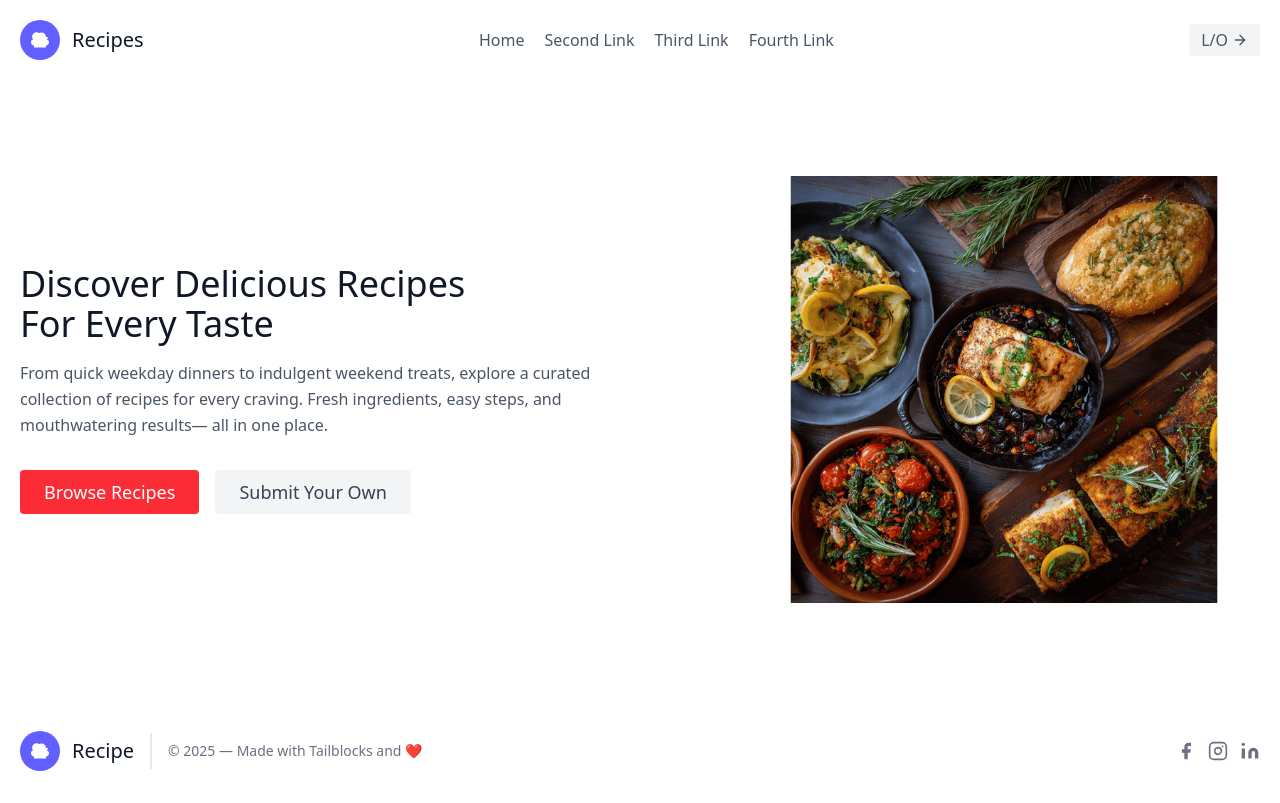
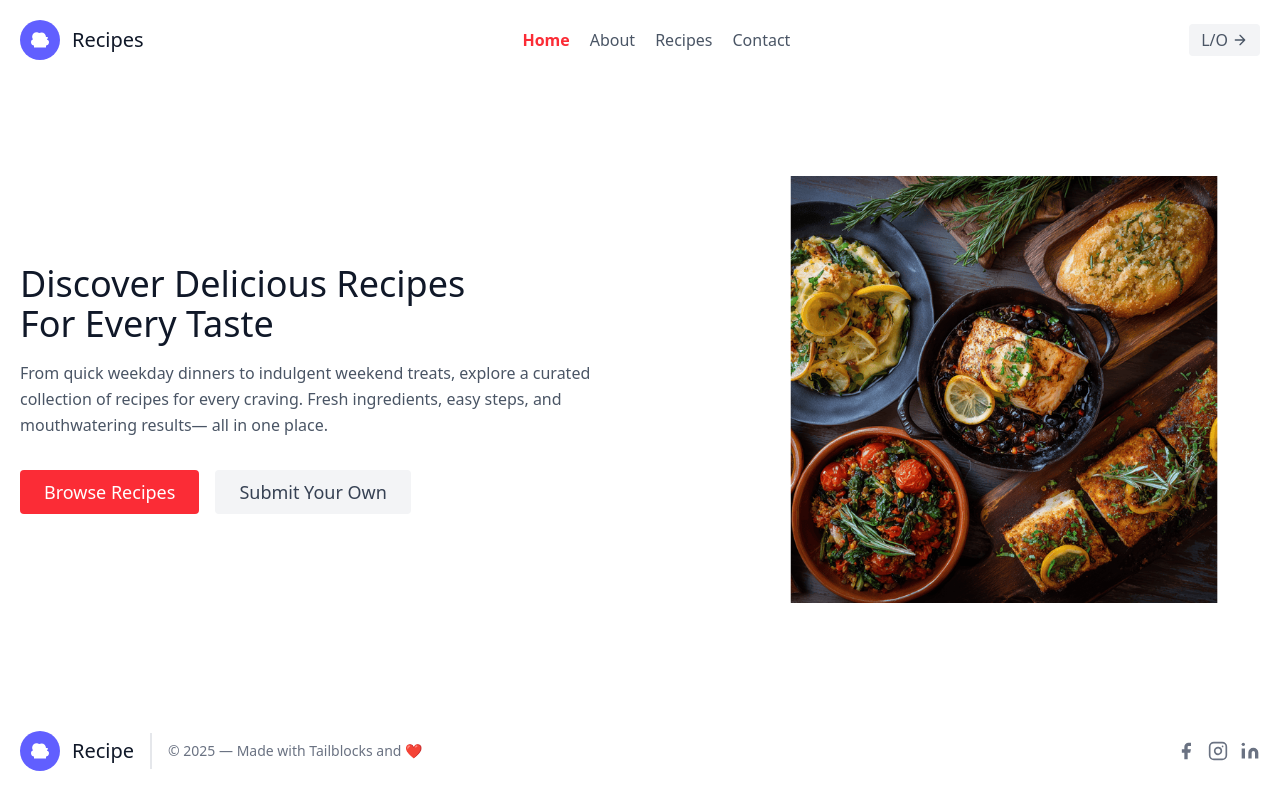
Before and after one commit to Aashirwad10/Recipe-api, a React (Vite) app in the folder frontend/: page / in a window 1280 px wide. Built offline with nearby package versions, Linux system fonts and the light colour scheme.

Commit message:
React router dom >  Adding home router

```diff
--- a/frontend/package.json
+++ b/frontend/package.json
@@ -13,6 +13,7 @@
     "@tailwindcss/vite": "^4.1.8",
     "react": "^19.1.0",
     "react-dom": "^19.1.0",
+    "react-router-dom": "^7.6.2",
     "tailwindcss": "^4.1.8"
   },
   "devDependencies": {
--- a/frontend/src/App.jsx
+++ b/frontend/src/App.jsx
@@ -1,8 +1,16 @@
 import React from 'react';
+import { BrowserRouter as Router, Routes, Route } from 'react-router-dom';
 import Home from './pages/Home';
 
 function App() {
-  return <Home />;
+  return (
+    <Router>
+      <Routes>
+        <Route path="/" element={<Home />} />
+        {/* Add more routes here */}
+      </Routes>
+    </Router>
+  );
 }
 
 export default App;
--- a/frontend/src/components/Header.jsx
+++ b/frontend/src/components/Header.jsx
@@ -1,10 +1,15 @@
 import React from 'react';
+import { Link, useLocation } from 'react-router-dom';
 
 function Header() {
+  const location = useLocation();
+
+  const isActive = (path) => location.pathname === path;
+
   return (
     <header className="text-gray-600 body-font">
       <div className="container mx-auto flex flex-wrap p-5 flex-col md:flex-row items-center">
-        <a className="flex title-font font-medium items-center text-gray-900 mb-4 md:mb-0" href="#">
+        <Link to="/" className="flex title-font font-medium items-center text-gray-900 mb-4 md:mb-0">
           <svg
             viewBox="0 0 64 64"
             className="w-10 h-10 text-white p-2 bg-indigo-500 rounded-full"
@@ -13,13 +18,35 @@ function Header() {
             <path d="M48 24c0-6.6-5.4-12-12-12-2.2 0-4.3.6-6 1.6C27.3 11.6 25.2 11 23 11c-6.6 0-12 5.4-12 12 0 2.7 1 5.2 2.6 7.2C10.2 31.2 8 34.4 8 38c0 5 4 9 9 9h30c5 0 9-4 9-9 0-3.6-2.2-6.8-5.6-6.8 1.6-2 2.6-4.5 2.6-7.2zM16 47h32v5H16z" />
           </svg>
           <span className="ml-3 text-xl">Recipes</span>
-        </a>
+        </Link>
+
         <nav className="md:ml-auto md:mr-auto flex flex-wrap items-center text-base justify-center">
-          <a className="mr-5 hover:text-gray-900" href="#">Home</a>
-          <a className="mr-5 hover:text-gray-900" href="#">Second Link</a>
-          <a className="mr-5 hover:text-gray-900" href="#">Third Link</a>
-          <a className="mr-5 hover:text-gray-900" href="#">Fourth Link</a>
+          <Link
+            to="/"
+            className={`mr-5 ${isActive('/') ? 'text-red-500 font-semibold' : 'hover:text-gray-900'}`}
+          >
+            Home
+          </Link>
+          <Link
+            to="/about"
+            className={`mr-5 ${isActive('/about') ? 'text-red-500 font-semibold' : 'hover:text-gray-900'}`}
+          >
+            About
+          </Link>
+          <Link
+            to="/recipes"
+            className={`mr-5 ${isActive('/recipes') ? 'text-red-500 font-semibold' : 'hover:text-gray-900'}`}
+          >
+            Recipes
+          </Link>
+          <Link
+            to="/contact"
+            className={`mr-5 ${isActive('/contact') ? 'text-red-500 font-semibold' : 'hover:text-gray-900'}`}
+          >
+            Contact
+          </Link>
         </nav>
+
         <button className="inline-flex items-center bg-gray-100 border-0 py-1 px-3 focus:outline-none hover:bg-gray-200 rounded text-base mt-4 md:mt-0">
           L/O
           <svg
```
Also changed, not shown: 1 other file (tests, documents, lock files or other folders).
